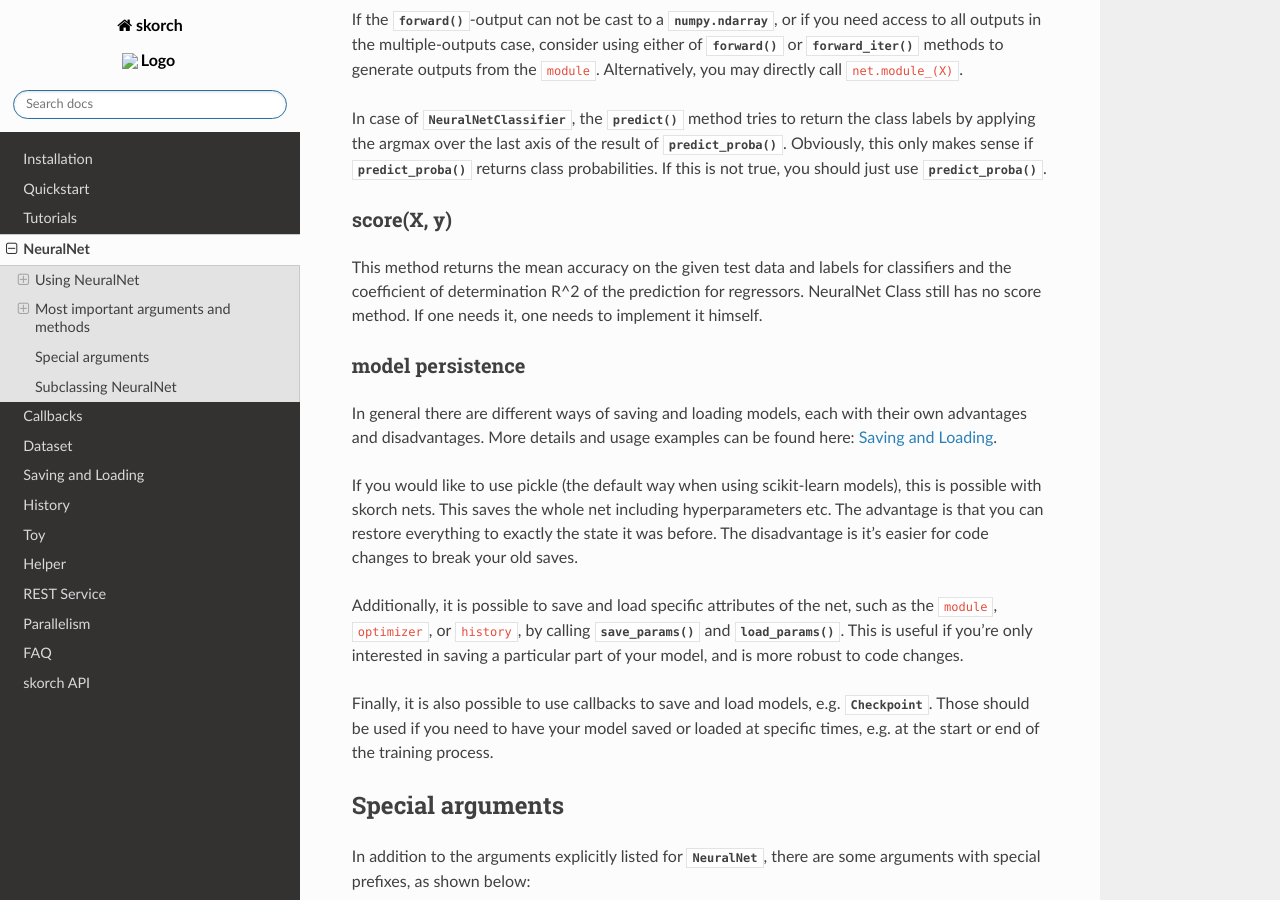
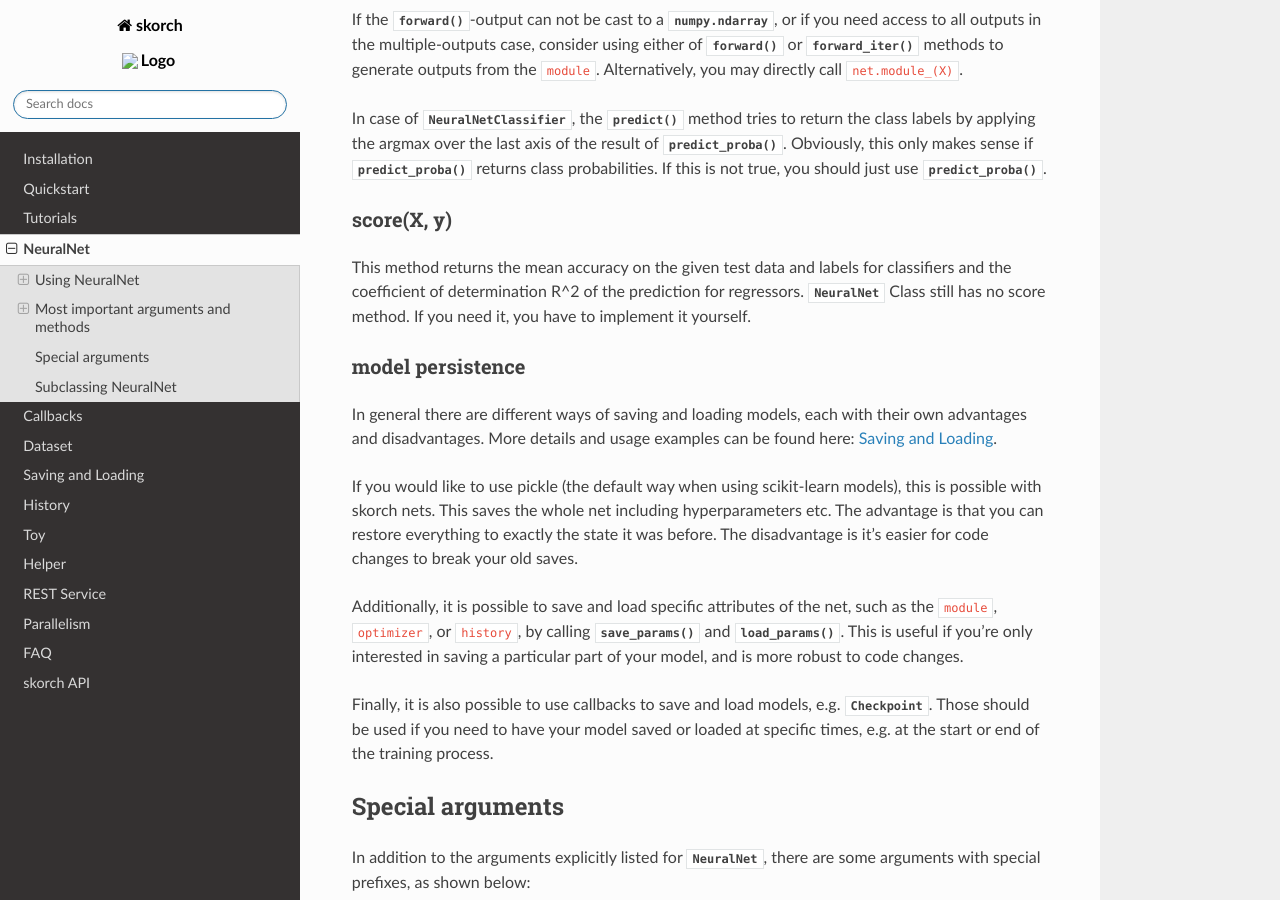
Before and after one commit to skorch-dev/skorch, a Sphinx documentation site: the page built from docs/user/neuralnet.rst, in a window 1280 px wide and 900 px high, scrolled down 5785 px. Built offline with Sphinx 7.4.7 and the Read the Docs theme 2.0.0, drawn with Linux system fonts in a browser that asks for light colours.

Commit message:
-updated neuralnet.rst -fixed pytest recognition of multioutput regression unit test -fixed reshaping -renamed multioutput -deleted useless fixture -maxepochs to 1 -called fit before score

```diff
--- a/docs/user/neuralnet.rst
+++ b/docs/user/neuralnet.rst
@@ -359,8 +359,8 @@ score(X, y)
 
 This method returns the mean accuracy on the given test data and labels for
 classifiers and the coefficient of determination R^2 of the prediction for
-regressors. NeuralNet Class still has no score method. If one needs it,
-one needs to implement it himself.
+regressors. :class:`.NeuralNet` Class still has no score method. If you need it,
+you have to implement it yourself.
 
 model persistence
 ^^^^^^^^^^^^^^^^^
```
Also changed, not shown: 2 other files.
